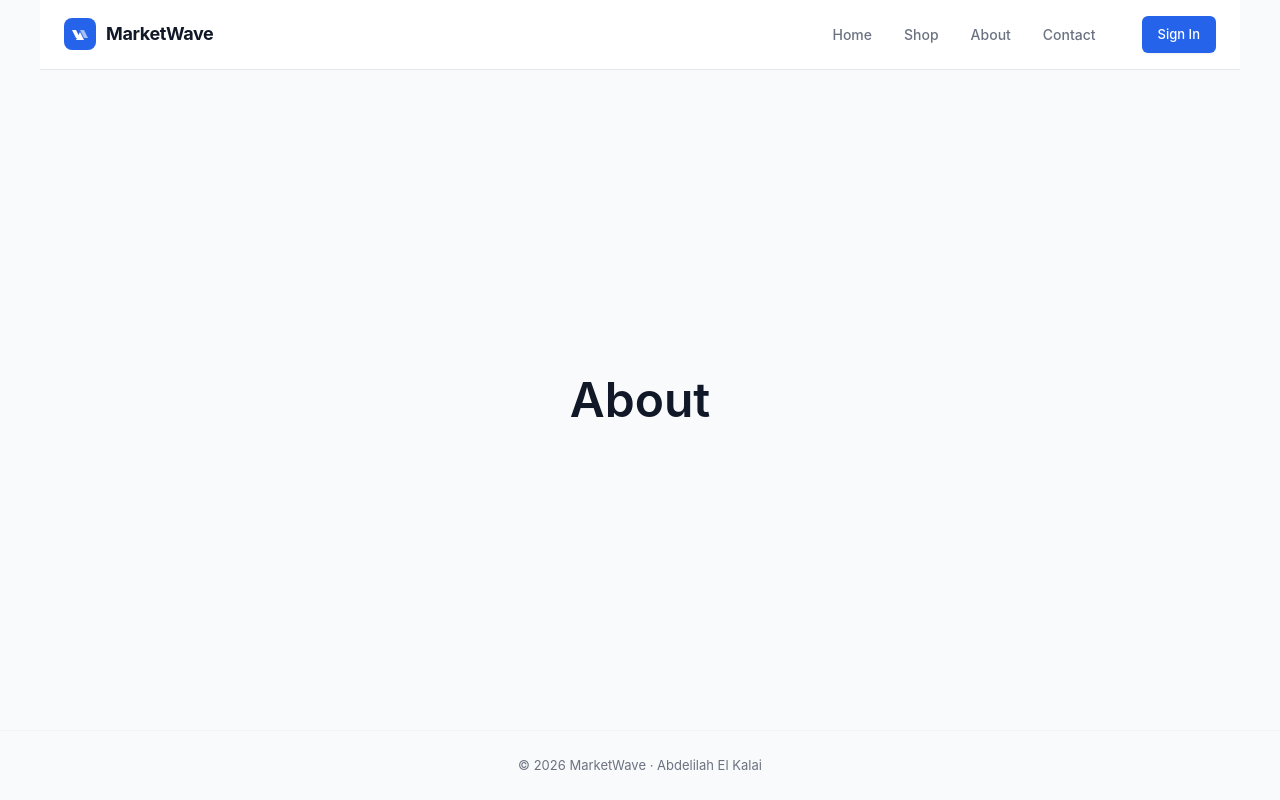
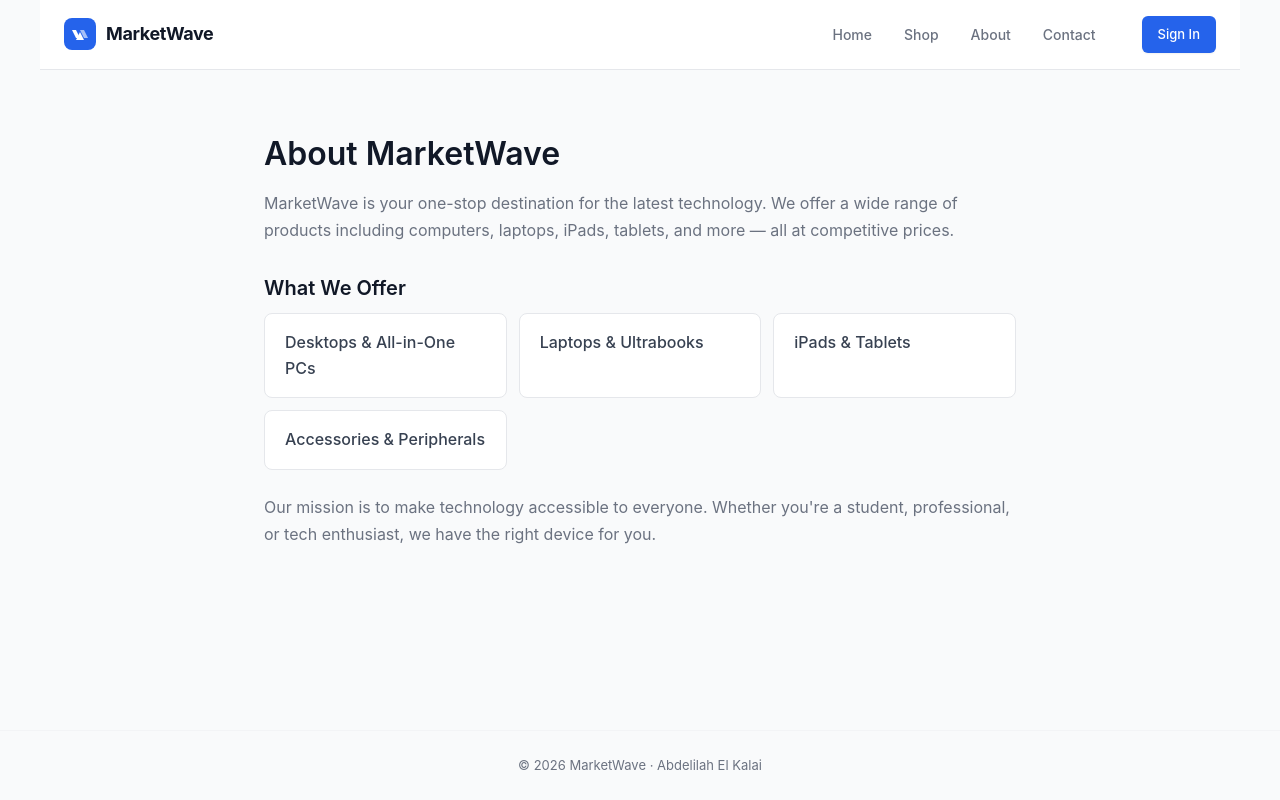
Before and after one commit to abdelilahelkalai/e-commerce, a React (Vite) app: page /about in a window 1280 px wide. Built offline with nearby package versions, Linux system fonts and the light colour scheme.

Commit message:
Update About page with content and styling

```diff
--- a/src/context/AuthContext.jsx
+++ b/src/context/AuthContext.jsx
@@ -10,7 +10,7 @@ export function AuthProvider({ children }) {
   }
 
   function signIn(email, password) {
-    // TODO: replace with API call to MongoDB
+    // API call to mongoDB
     if (!email || !password) return { error: 'Invalid credentials' }
     setUser({ firstName: email.split('@')[0], email })
     return { error: null }
--- /dev/null
+++ b/src/pages/About.css
@@ -0,0 +1,44 @@
+.about {
+  max-width: 800px;
+  margin: 0 auto;
+  padding: 64px var(--container-padding);
+}
+
+.about h1 {
+  font-size: 32px;
+  margin-bottom: 16px;
+}
+
+.about p {
+  color: var(--color-text-secondary);
+  margin-bottom: 24px;
+  line-height: 1.7;
+}
+
+.about h2 {
+  font-size: 20px;
+  margin-bottom: 12px;
+  margin-top: 32px;
+}
+
+.about ul {
+  list-style: none;
+  display: grid;
+  grid-template-columns: repeat(auto-fit, minmax(200px, 1fr));
+  gap: 12px;
+  margin-bottom: 24px;
+}
+
+.about li {
+  background: var(--color-bg);
+  border: 1px solid var(--color-border);
+  border-radius: var(--radius-md);
+  padding: 16px 20px;
+  font-weight: 500;
+  transition: border-color var(--transition), box-shadow var(--transition);
+}
+
+.about li:hover {
+  border-color: var(--color-primary);
+  box-shadow: var(--shadow-sm);
+}
--- a/src/pages/About.jsx
+++ b/src/pages/About.jsx
@@ -1,7 +1,26 @@
+import './About.css'
+
 export default function About() {
   return (
-    <div className="page">
-      <h1>About</h1>
+    <div className="about">
+      <h1>About MarketWave</h1>
+      <p>
+        MarketWave is your one-stop destination for the latest technology.
+        We offer a wide range of products including computers, laptops, iPads,
+        tablets, and more — all at competitive prices.
+      </p>
+      <h2>What We Offer</h2>
+      <ul>
+        <li>Desktops & All-in-One PCs</li>
+        <li>Laptops & Ultrabooks</li>
+        <li>iPads & Tablets</li>
+        <li>Accessories & Peripherals</li>
+      </ul>
+      <p>
+        Our mission is to make technology accessible to everyone.
+        Whether you're a student, professional, or tech enthusiast,
+        we have the right device for you.
+      </p>
     </div>
   )
 }
```
